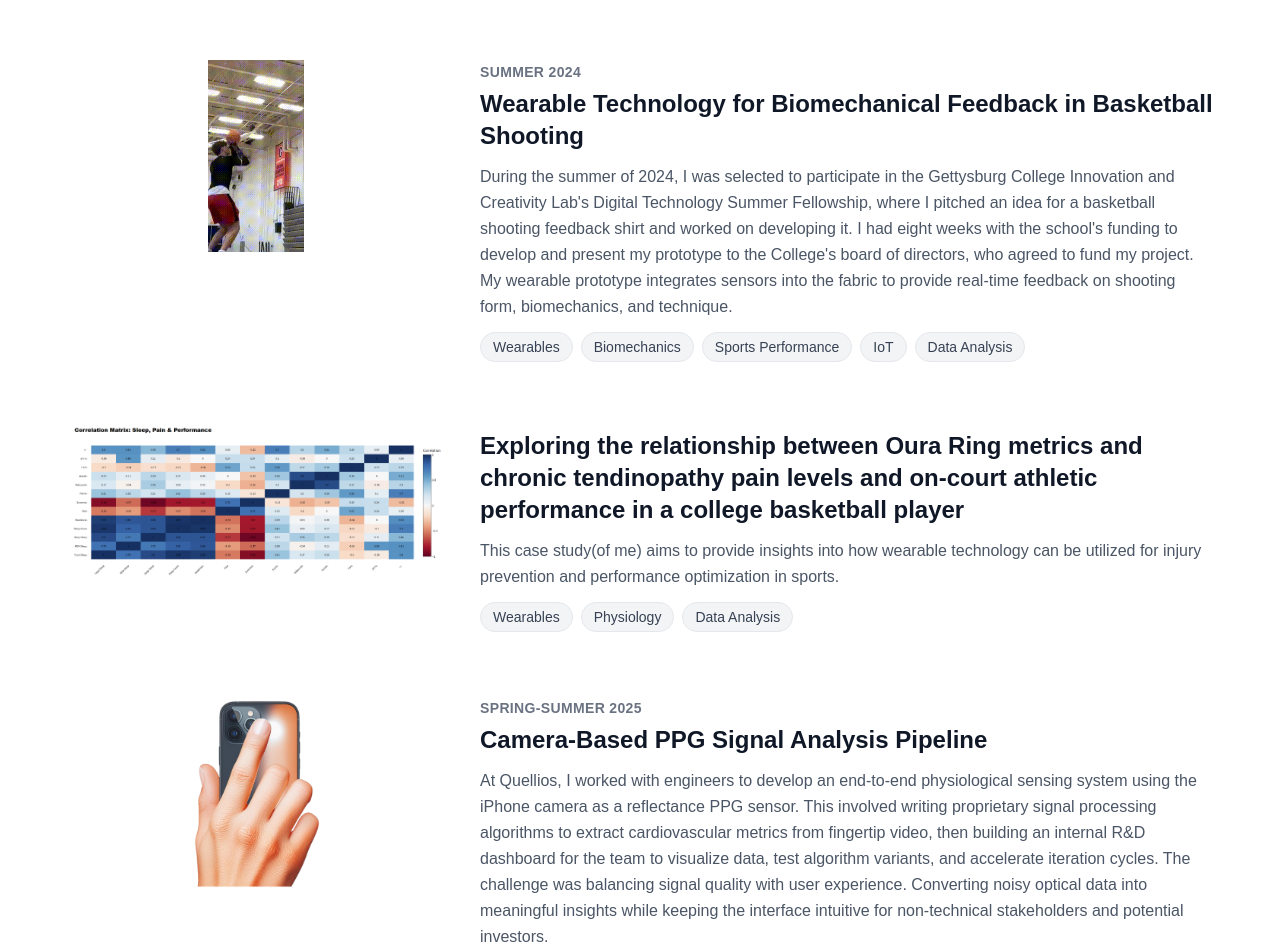
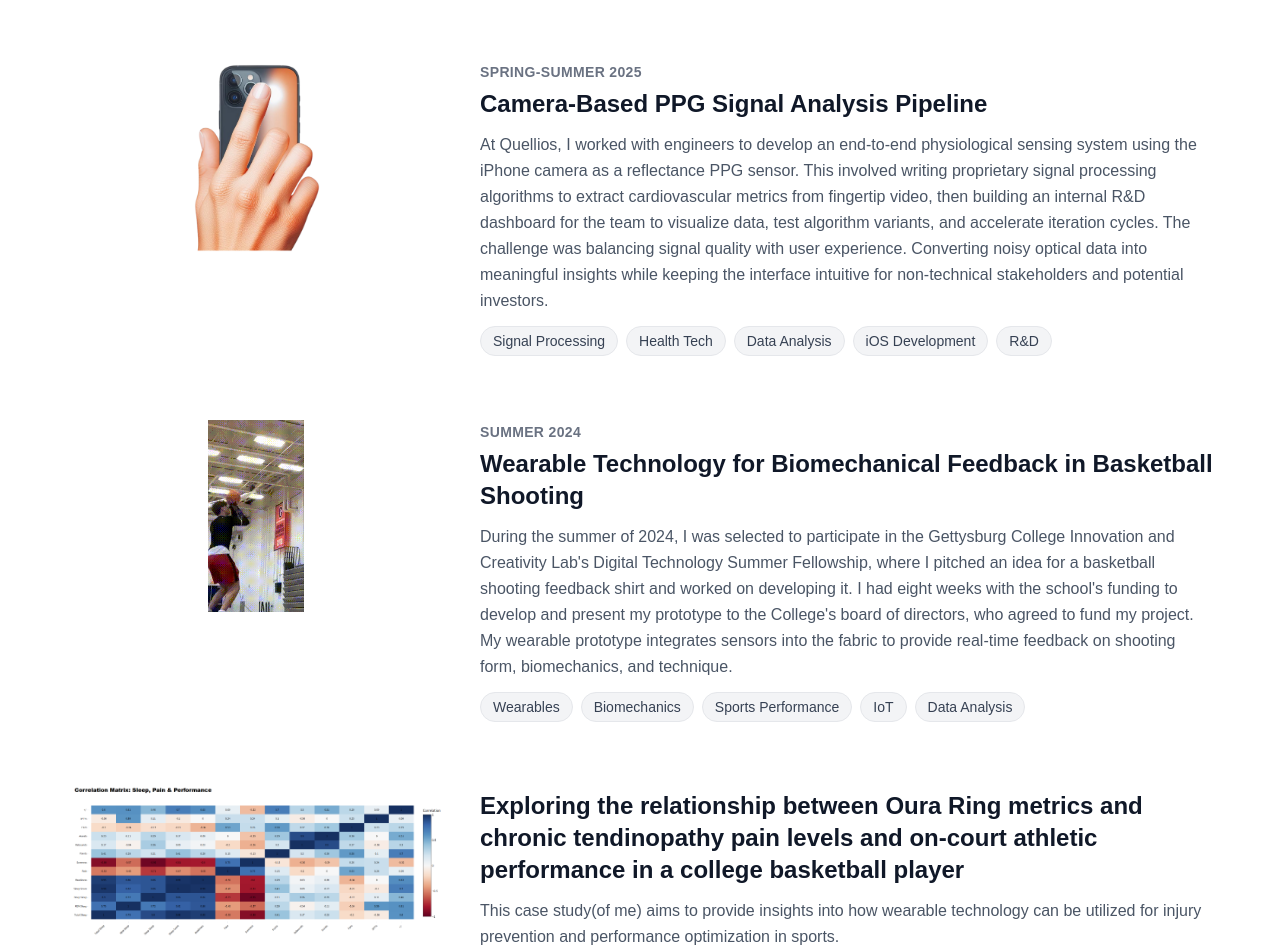
Before and after one commit to aidanm247/portfolio, a Next.js app: page / in a window 1280 px wide. Shown: the part 940-1892 px from the top of the page. Built offline with nearby package versions, Linux system fonts and the light colour scheme.

Commit message:
reordered items in site

```diff
--- a/src/app/data/projects.ts
+++ b/src/app/data/projects.ts
@@ -10,6 +10,14 @@ export interface Project {
 
 export const projects: Project[] = [
   {
+    id: 4,
+    title: "Camera-Based PPG Signal Analysis Pipeline",
+    description: "At Quellios, I worked with engineers to develop an end-to-end physiological sensing system using the iPhone camera as a reflectance PPG sensor. This involved writing proprietary signal processing algorithms to extract cardiovascular metrics from fingertip video, then building an internal R&D dashboard for the team to visualize data, test algorithm variants, and accelerate iteration cycles. The challenge was balancing signal quality with user experience. Converting noisy optical data into meaningful insights while keeping the interface intuitive for non-technical stakeholders and potential investors.",
+    image: "/images/fingerppg.jpg",
+    year: "Spring-Summer 2025",
+    tags: ["Signal Processing", "Health Tech", "Data Analysis", "iOS Development", "R&D"]
+  },
+  {
     id: 1,
     title: "Wearable Technology for Biomechanical Feedback in Basketball Shooting",
     description: "During the summer of 2024, I was selected to participate in the Gettysburg College Innovation and Creativity Lab's Digital Technology Summer Fellowship, where I pitched an idea for a basketball shooting feedback shirt and worked on developing it. I had eight weeks with the school's funding to develop and present my prototype to the College's board of directors, who agreed to fund my project. My wearable prototype integrates sensors into the fabric to provide real-time feedback on shooting form, biomechanics, and technique.",
@@ -17,7 +25,6 @@ export const projects: Project[] = [
     year: "Summer 2024",
     tags: ["Wearables", "Biomechanics", "Sports Performance", "IoT", "Data Analysis"],
     externalUrl: "https://docs.google.com/document/d/1Mes5UjXAVdcX_FJkjoIadtf3mtbdFIes/edit?usp=sharing&ouid=117800781232636956552&rtpof=true&sd=true"
-
   },
   {
     id: 2,
@@ -35,22 +42,6 @@ export const projects: Project[] = [
   //   image: "/images/concussion-board.jpg",
   //   year: "Oct 2025",
   //   tags: ["Hardware", "Machine Learning", "Medical Device", "Sensors", "Physical Therapy", "Rehabilitation"]
-  // },
-  {
-    id: 4,
-    title: "Camera-Based PPG Signal Analysis Pipeline",
-    description: "At Quellios, I worked with engineers to develop an end-to-end physiological sensing system using the iPhone camera as a reflectance PPG sensor. This involved writing proprietary signal processing algorithms to extract cardiovascular metrics from fingertip video, then building an internal R&D dashboard for the team to visualize data, test algorithm variants, and accelerate iteration cycles. The challenge was balancing signal quality with user experience. Converting noisy optical data into meaningful insights while keeping the interface intuitive for non-technical stakeholders and potential investors.",
-    image: "/images/fingerppg.jpg",
-    year: "Spring-Summer 2025",
-    tags: ["Signal Processing", "Health Tech", "Data Analysis", "iOS Development", "R&D"]
-  },
-  // {
-  //   id: 5,
-  //   title: "iOS app meal recogition and tracking, and UI design",
-  //   description: "Building out the AI meal recognition using the OpenAI API, and then designing the UI in Figma and implementing my design which was adopted in the startup's first launch.",
-  //   image: "/images/figma_design3.jpg",
-  //   year: "Spring 2025",
-  //   tags: ["AI", "Health Tech", "iOS development"]
   // },
   {
     id: 5,
```
